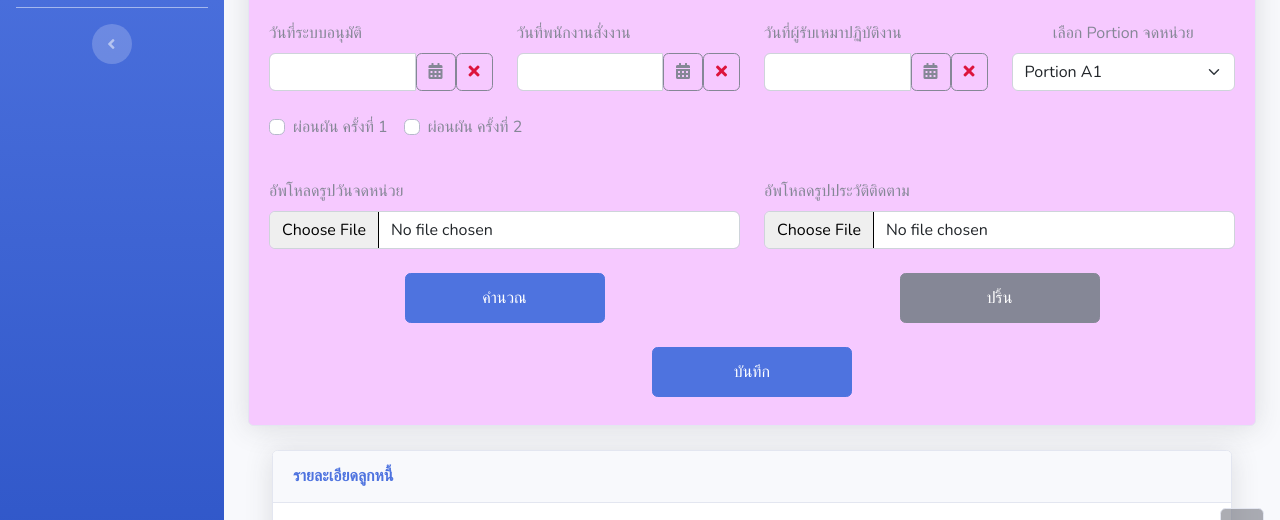
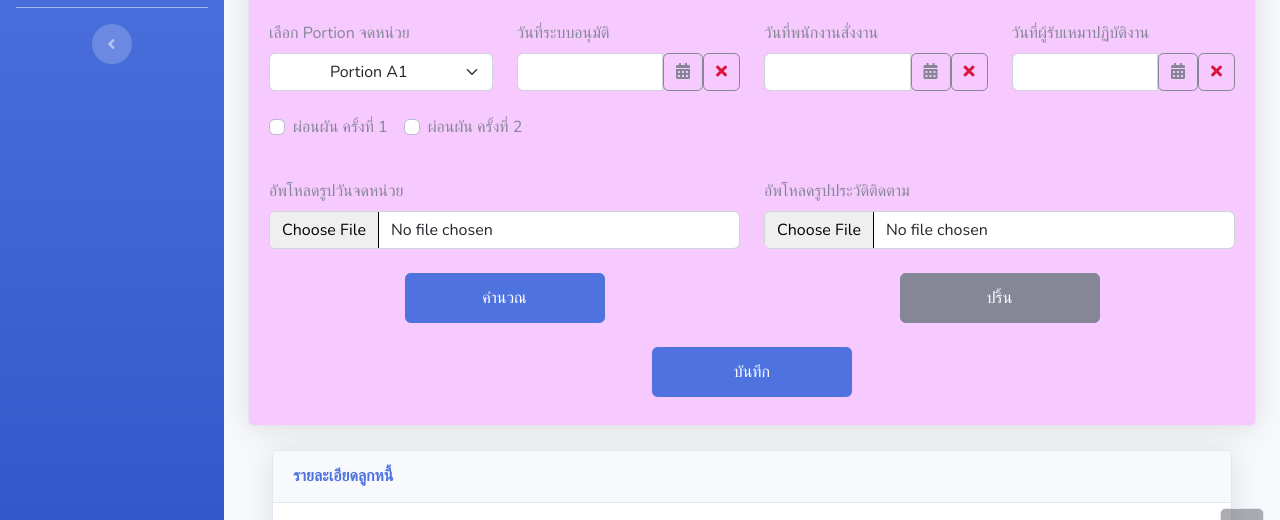
Before and after one commit to xsoexsoe/DebtTrack, a website with bundled scripts: page form.html in a window 1280 px wide. Shown: the part 232-752 px from the top of the page. Built offline with nearby package versions, Linux system fonts and the light colour scheme; no server answers; a web font is replaced by a local one.

Commit message:
คอมเม้น

```diff
--- a/form.html
+++ b/form.html
@@ -112,7 +112,30 @@
                                                 <input type="text" class="form-control text-end" id="total_money" required disabled>
                                             </div>
                                         </div>
+
                                         <div class="row">
+                                            <div class="col ">
+
+                                                <label for="portion" class="form-label">เลือก Portion จดหน่วย</label>
+                                                <select class="form-select text-center" id="portion">
+                                                    <option value="A1">Portion A1</option>
+                                                    <option value="A2">Portion A2</option>
+                                                    <option value="A3">Portion A3</option>
+                                                    <option value="A4">Portion A4</option>
+                                                    <option value="B1">Portion B1</option>
+                                                    <option value="B2">Portion B2</option>
+                                                    <option value="B3">Portion B3</option>
+                                                    <option value="B4">Portion B4</option>
+                                                    <option value="C1">Portion C1</option>
+                                                    <option value="C2">Portion C2</option>
+                                                    <option value="C3">Portion C3</option>
+                                                    <option value="C4">Portion C4</option>
+                                                    <option value="D1">Portion D1</option>
+                                                    <option value="D2">Portion D2</option>
+                                                    <option value="D3">Portion D3</option>
+                                                    <option value="D4">Portion D4</option>
+                                                </select>
+                                            </div>
                                             <div class="col">
                                                 <label for="date_system" class="form-label">วันที่ระบบอนุมัติ</label>
                                                 <div class="input-group">
@@ -138,29 +161,6 @@
                                                 </div>
                                             </div>
 
-
-                                            <div class="col text-center">
-
-                                                <label for="portion" class="form-label">เลือก Portion จดหน่วย</label>
-                                                <select class="form-select" id="portion">
-                                                    <option value="A1">Portion A1</option>
-                                                    <option value="A2">Portion A2</option>
-                                                    <option value="A3">Portion A3</option>
-                                                    <option value="A4">Portion A4</option>
-                                                    <option value="B1">Portion B1</option>
-                                                    <option value="B2">Portion B2</option>
-                                                    <option value="B3">Portion B3</option>
-                                                    <option value="B4">Portion B4</option>
-                                                    <option value="C1">Portion C1</option>
-                                                    <option value="C2">Portion C2</option>
-                                                    <option value="C3">Portion C3</option>
-                                                    <option value="C4">Portion C4</option>
-                                                    <option value="D1">Portion D1</option>
-                                                    <option value="D2">Portion D2</option>
-                                                    <option value="D3">Portion D3</option>
-                                                    <option value="D4">Portion D4</option>
-                                                </select>
-                                            </div>
 
                                         </div>
                                         <br>
@@ -294,7 +294,6 @@
     <script src="assets/vendor/datatables/jquery.dataTables.min.js"></script>
     <script src="assets/vendor/datatables/dataTables.bootstrap4.min.js"></script>
     <script src="assets/vendor/jquery-easing/jquery.easing.min.js"></script>
-    <script src="assets/js/sb-admin-2.min.js"></script>
     <script src="assets/js/theme.js"></script>
     <script src="assets/js/scripts.js"></script>
     <script src="https://cdn.jsdelivr.net/npm/flatpickr"></script>
--- a/form.js
+++ b/form.js
@@ -120,7 +120,8 @@ function populateTableWithFilteredData(sumMoneyResults, countResults, joinResult
                 <td class="text-center align-middle date-deferment"></td>
                 <td class="text-center align-middle date-deferment2"></td>
                 <td class="text-center align-middle date-company"></td>
-
+                <td class="text-center align-middle">-</td>
+                <td class="text-center align-middle">-</td>
             `;
 
             tableBody.appendChild(tr);
```
